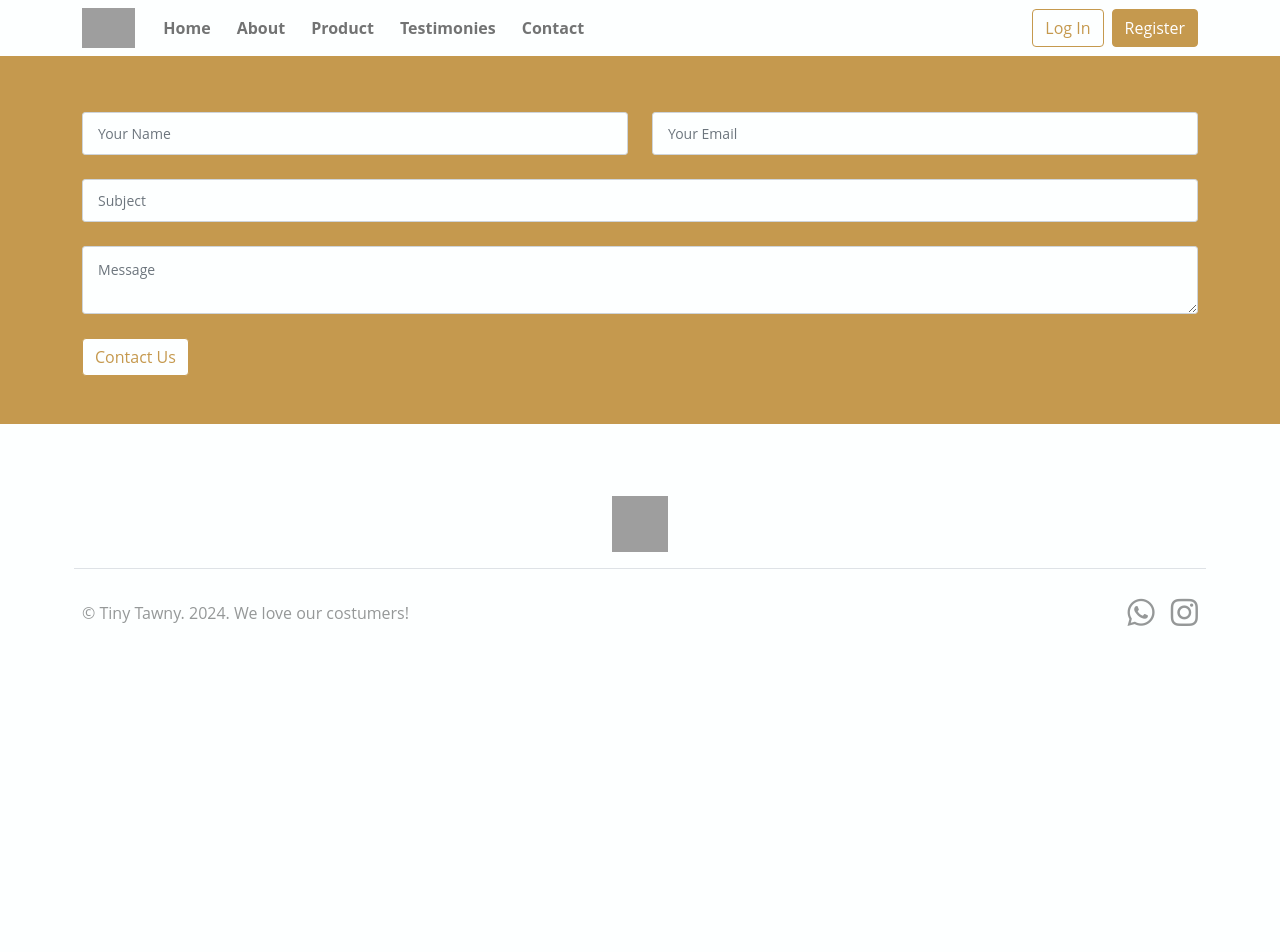
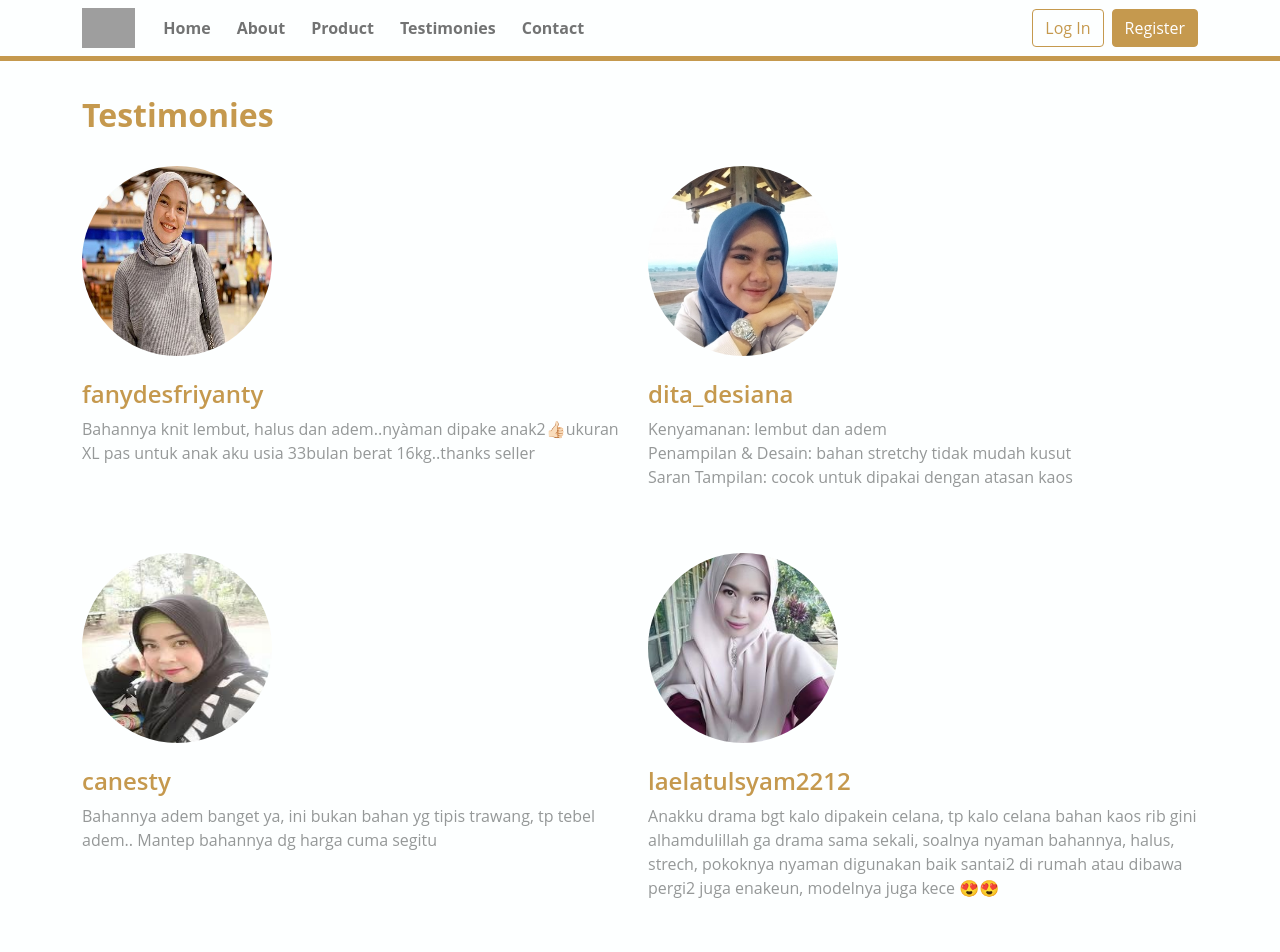
Before and after one commit to f3-bagus/GLminiproject-grup1, a plain HTML site: page index.html in a window 1280 px wide. Shown: the top 952 px of the page. Before the commit the page ends 800 px from the top, so only its background shows below. Drawn offline with nearby package versions, Linux system fonts and the light colour scheme; grey boxes are pictures that could not be loaded.

Commit message:
update testimoni

```diff
--- a/index.html
+++ b/index.html
@@ -47,7 +47,42 @@
         </nav>
     </header>
     <main>
-
+        <Section id="testimonies" class="testimonies pt-5">
+            <div class="container pt-5">
+                <h2>Testimonies</h2>
+                <div id="teestiBody" class="pt-4">
+                    <div class="row gx-3 gy-5 align-items-start justify-content-start">
+                        <div class="col-md-6">
+                            <img src="img/ibu1.jpeg" class="bg-secondary mb-4" alt="">
+                            <h4>fanydesfriyanty</h4>
+                            <p>Bahannya knit lembut, halus dan adem..nyàman dipake anak2👍🏻ukuran XL pas untuk anak aku
+                                usia 33bulan berat 16kg..thanks seller</p>
+                        </div>
+                        <div class="col-md-6">
+                            <img src="img/ibu2.jpg" class="bg-secondary mb-4" alt="">
+                            <h4>dita_desiana</h4>
+                            <p>Kenyamanan: lembut dan adem<br>
+                                Penampilan & Desain: bahan stretchy tidak mudah kusut<br>
+                                Saran Tampilan: cocok untuk dipakai dengan atasan kaos</p>
+                        </div>
+                        <div class="col-md-6">
+                            <img src="img/ibu3.jpeg" class="bg-secondary mb-4" alt="">
+                            <h4>canesty</h4>
+                            <p>Bahannya adem banget ya, ini bukan bahan yg tipis trawang, tp tebel adem..
+                                Mantep bahannya dg harga cuma segitu</p>
+                        </div>
+                        <div class="col-md-6">
+                            <img src="img/ibu4.jpg" class="bg-secondary mb-4" alt="">
+                            <h4>laelatulsyam2212</h4>
+                            <p>Anakku drama bgt kalo dipakein celana, tp kalo celana bahan kaos rib gini alhamdulillah
+                                ga drama sama sekali, soalnya nyaman bahannya, halus, strech, pokoknya nyaman digunakan
+                                baik santai2 di rumah atau dibawa pergi2 juga enakeun, modelnya juga kece 😍😍
+                            </p>
+                        </div>
+                    </div>
+                </div>
+            </div>
+        </Section>
         <Section id="contact" class="contact bg-secondary mt-5">
             <div class="container py-5">
                 <form action="" class="php-email-form">
--- a/style.css
+++ b/style.css
@@ -95,6 +95,24 @@ a:hover {
 .navbar li:hover a::after {
   background: #c5994e;
   width: 100%;
+}
+
+/* Testimonies */
+.testimonies h2 {
+  font-weight: 700;
+  color: #c5994e;
+}
+.testimonies h4 {
+  font-weight: 600;
+  color: #c5994e;
+}
+.testimonies img {
+  width: 190px;
+  height: 190px;
+  border-radius: 200px;
+}
+.testimonies p {
+  color: #959898;
 }
 
 /* Contact */
```
Also changed, not shown: img/ibu1.jpeg (added), img/ibu2.jpg (added), img/ibu3.jpeg (added), img/ibu4.jpg (added).
